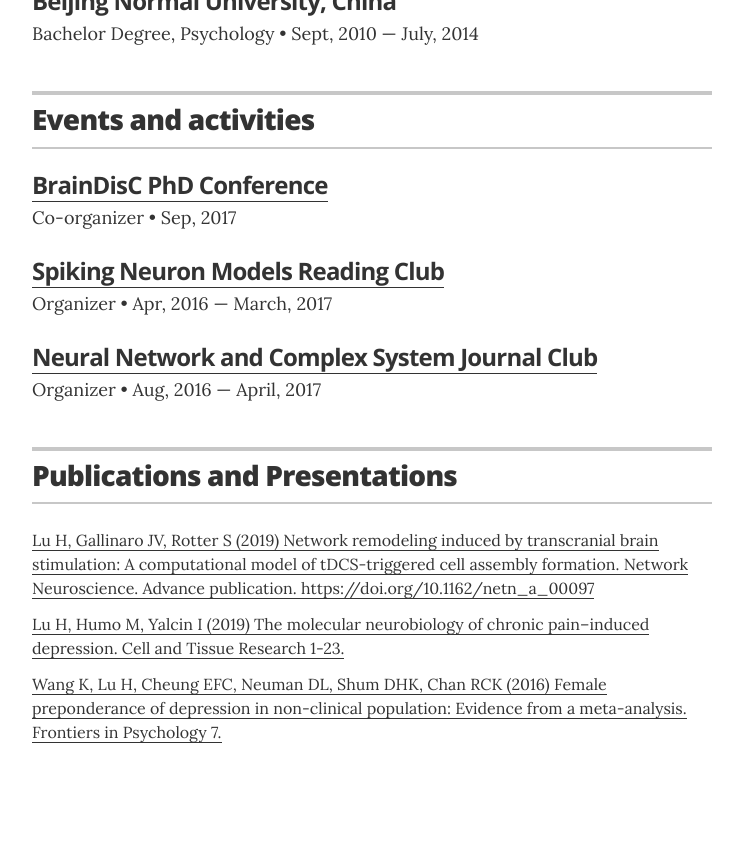
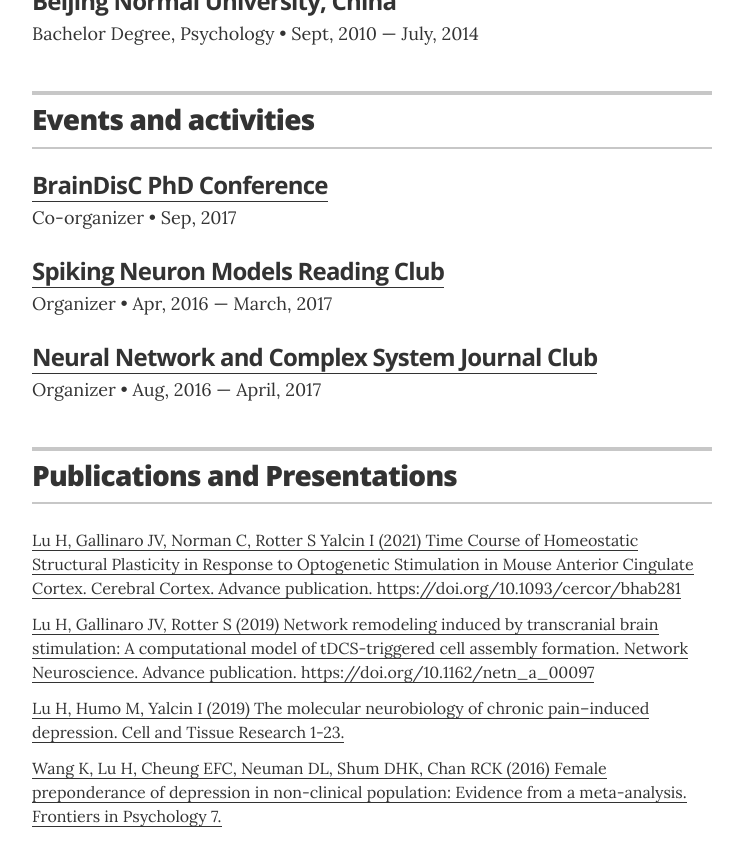
Before and after one commit to ErbB4/erbb4.github.io, a Jekyll site: the page built from index.html, in a window 1280 px wide and 900 px high, scrolled down 1518 px. Shown: the top 866 px of the window, without its empty margins (268-1011 px from the left). Built offline with Jekyll 4.4.1, drawn with Linux system fonts in a browser that asks for light colours; before the commit the page ends 2334 px from its top, so only the background shows below that.

Commit message:
Update resume.html

```diff
--- a/_layouts/resume.html
+++ b/_layouts/resume.html
@@ -161,6 +161,8 @@
         </header>
 
         <div class="resume-item">
+          <p class="resume-item-copy"><a href="https://academic.oup.com/cercor/advance-article/doi/10.1093/cercor/bhab281/6380067">Lu H, Gallinaro JV, Norman C, Rotter S Yalcin I (2021) Time Course of Homeostatic Structural Plasticity in Response to Optogenetic Stimulation in Mouse Anterior Cingulate Cortex. Cerebral Cortex. Advance publication. https://doi.org/10.1093/cercor/bhab281
+
 
           <p class="resume-item-copy"><a href="https://www.mitpressjournals.org/doi/pdf/10.1162/netn_a_00097">Lu H, Gallinaro JV, Rotter S (2019) Network remodeling induced by transcranial brain stimulation: A computational model of tDCS-triggered cell assembly formation. Network Neuroscience. Advance publication. https://doi.org/10.1162/netn_a_00097
  </a></p>
```
